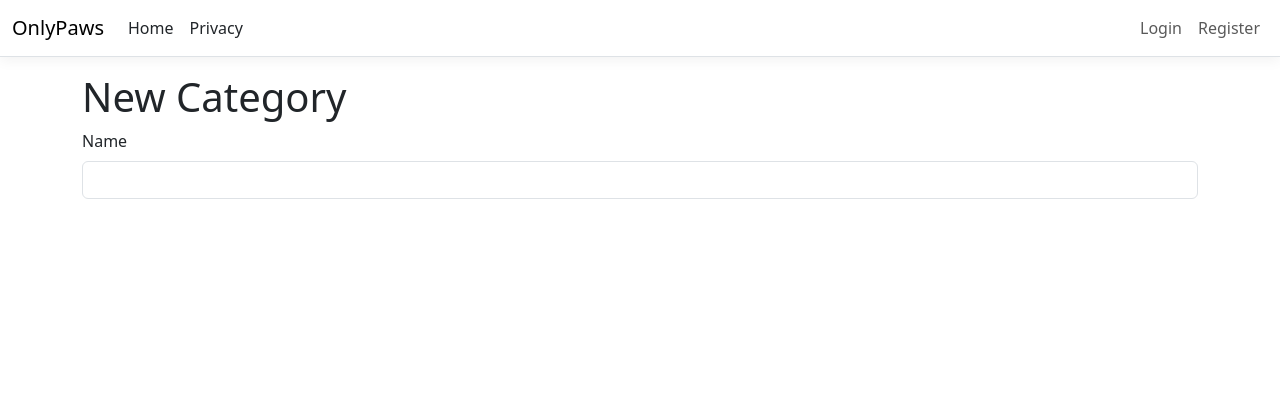
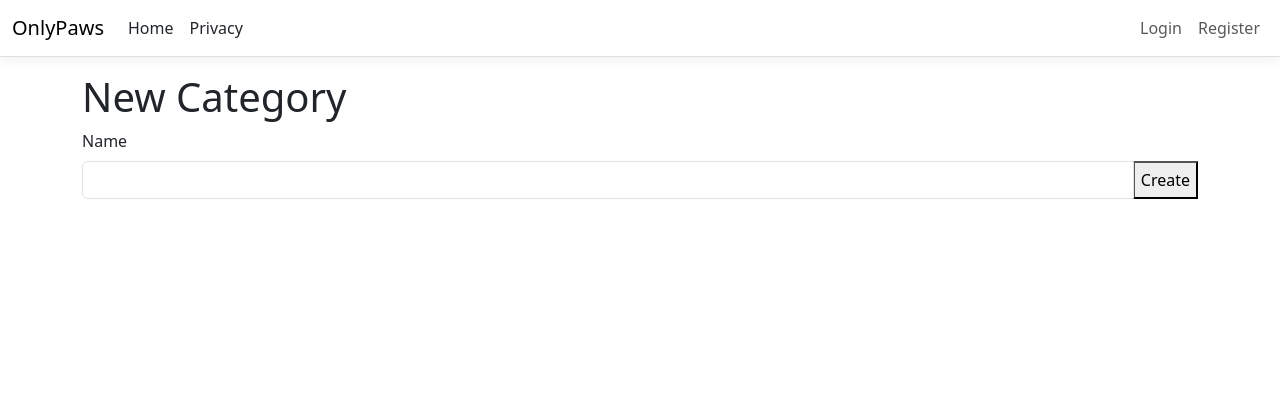
Before and after one commit to moliDoe/OnlyPaws, an ASP.NET Core app: page /Category/Create in a window 1280 px wide. Shown: the top 420 px of the page. Run offline with ASP.NET Core 8, Linux system fonts and the light colour scheme; style sheets or scripts are compiled from the project's sources; some libraries are stand-ins or nearby versions.

Commit message:
add submit button to create category form

```diff
--- a/OnlyPaws/Views/Category/Create.cshtml
+++ b/OnlyPaws/Views/Category/Create.cshtml
@@ -9,11 +9,16 @@
 <h1>New Category</h1>
 
 <form asp-action="Create" method="post">
-    <div>
-        <label asp-for="Name" class="form-label"></label>
-        <input asp-for="Name" class="form-control" />
-        <span asp-validation-for="Name" class="text-danger"></span>
+
+    <label asp-for="Name" class="form-label"></label>
+
+    <div class="input-group">
+        <input asp-for="Name" class="form-control"/>
+        <button type="submit">Create</button>
     </div>
+
+    <span asp-validation-for="Name" class="text-danger"></span>
+
 </form>
 
 @section Scripts {
```
